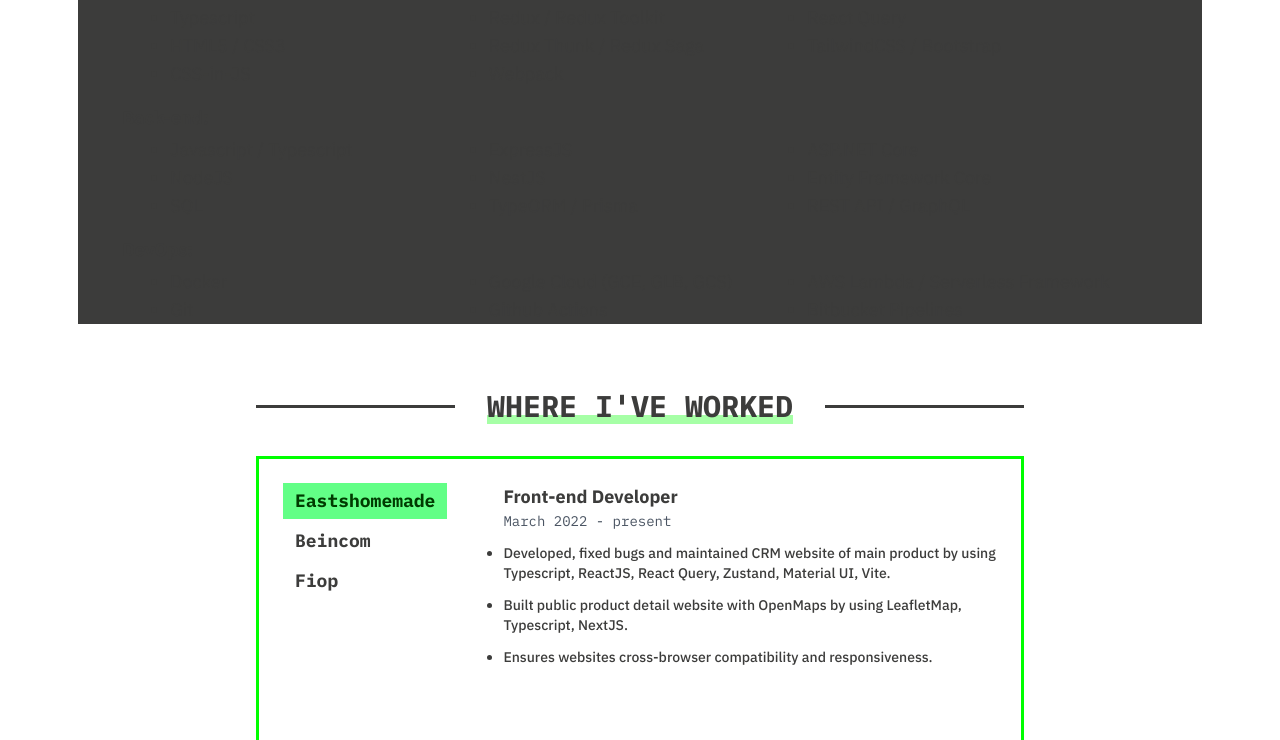
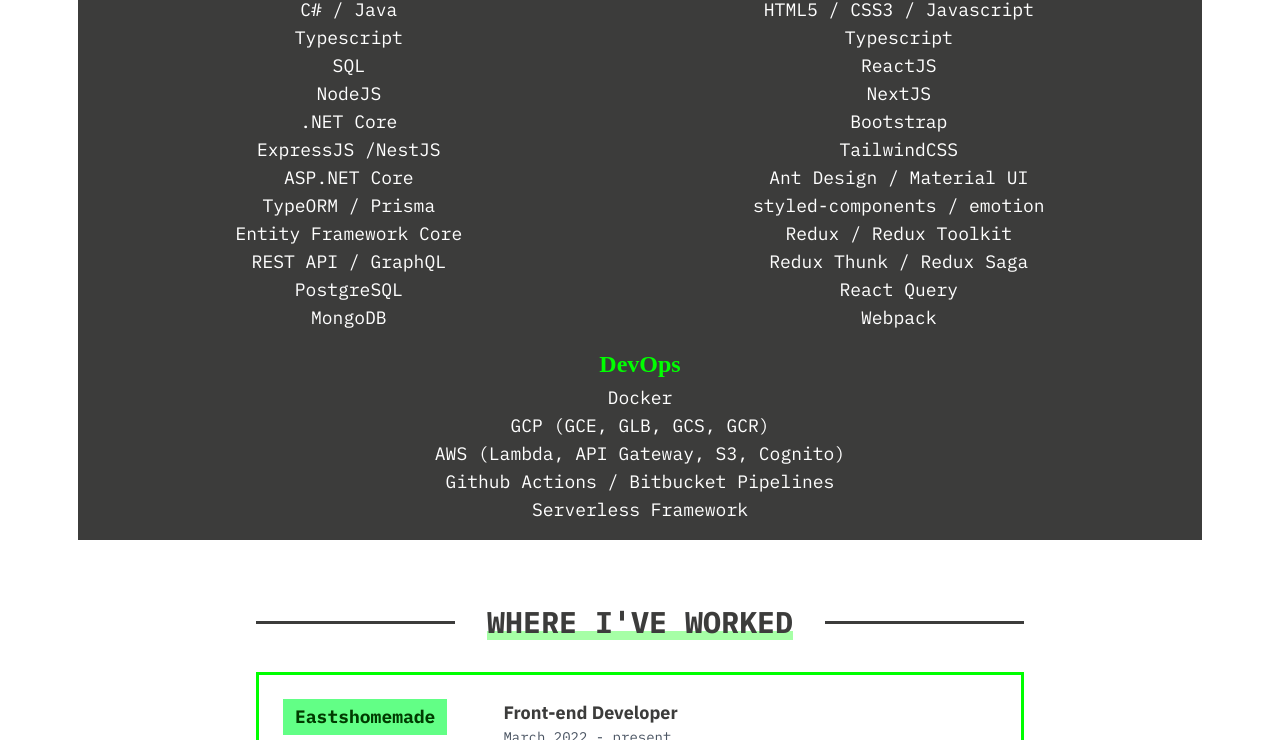
Before and after one commit to nguyenhaminhtuan/nguyenhaminhtuan.github.io, an Astro site: page / in a window 1280 px wide. Shown: the part 706-1446 px from the top of the page. Built offline with nearby package versions, Linux system fonts and the light colour scheme; Astro itself is replaced by a stand-in of ours; some packages are replaced by stand-ins of ours; a web font is replaced by a local one.

Commit message:
add new skills section style

```diff
--- a/src/components/SkillsSection.tsx
+++ b/src/components/SkillsSection.tsx
@@ -1,14 +1,48 @@
 import SectionHeaderText from './SectionHeaderText'
 
-function SkillItem({children}: {children: React.ReactNode}) {
-  return <li>{children}</li>
-}
+const frontend = [
+  'HTML5 / CSS3 / Javascript',
+  'Typescript',
+  'ReactJS',
+  'NextJS',
+  'Bootstrap',
+  'TailwindCSS',
+  'Ant Design / Material UI',
+  'styled-components / emotion',
+  'Redux / Redux Toolkit',
+  'Redux Thunk / Redux Saga',
+  'React Query',
+  'Webpack',
+]
+const backend = [
+  'C# / Java',
+  'Typescript',
+  'SQL',
+  'NodeJS',
+  '.NET Core',
+  'ExpressJS /NestJS',
+  'ASP.NET Core',
+  'TypeORM / Prisma',
+  'Entity Framework Core',
+  'REST API / GraphQL',
+  'PostgreSQL',
+  'MongoDB',
+]
+const devops = [
+  'Docker',
+  'GCP (GCE, GLB, GCS, GCR)',
+  'AWS (Lambda, API Gateway, S3, Cognito)',
+  'Github Actions / Bitbucket Pipelines',
+  'Serverless Framework',
+]
+const others = ['Git', 'Familiar with Figma', 'Familiar with Agile/Scrum']
 
-function ListSkill({children}: {children: React.ReactNode}) {
+function HeaderText(props: {children: React.ReactNode}) {
   return (
-    <ul className="ml-6 mt-1 grid list-disc grid-cols-2 gap-x-4 md:mx-12 md:grid-cols-3">
-      {children}
-    </ul>
+    <div
+      className="mb-1 font-hackernoonv2 text-lg font-bold text-green-200 md:text-2xl"
+      {...props}
+    />
   )
 }
 
@@ -16,49 +50,32 @@
   return (
     <section id="skills" className="mt-12 md:mt-16">
       <SectionHeaderText>What can I do</SectionHeaderText>
-      <div className="mt-6 flex justify-center bg-gray-100">
-        <div className="text-sm md:text-lg">
+      <div className="mt-6 bg-gray-100 p-4 text-center font-mono text-sm text-white-200  md:text-lg">
+        <div className="flex flex-col justify-around gap-x-2 gap-y-4 md:flex-row">
           <div>
-            <b>Front-end:</b>
-            <ListSkill>
-              <SkillItem>Javascript / Typescript</SkillItem>
-              <SkillItem>ReactJS</SkillItem>
-              <SkillItem>NextJS</SkillItem>
-              <SkillItem>Typescript</SkillItem>
-              <SkillItem>Redux / Redux Toolkit</SkillItem>
-              <SkillItem>React Query</SkillItem>
-              <SkillItem>HTML5 / CSS3</SkillItem>
-              <SkillItem>Redux Thunk / Redux Saga</SkillItem>
-              <SkillItem>TailwindCSS / Bootstrap</SkillItem>
-              <SkillItem>CSS-in-JS</SkillItem>
-              <SkillItem>Webpack</SkillItem>
-            </ListSkill>
-          </div>
-          <div className="my-4">
-            <b>Back-end:</b>
-            <ListSkill>
-              <SkillItem>Javascript / Typescript</SkillItem>
-              <SkillItem>ExpressJS</SkillItem>
-              <SkillItem>ASP.NET Core</SkillItem>
-              <SkillItem>NodeJS</SkillItem>
-              <SkillItem>NestJS</SkillItem>
-              <SkillItem>Entity Framework Core</SkillItem>
-              <SkillItem>SQL</SkillItem>
-              <SkillItem>TypeORM / Prisma</SkillItem>
-              <SkillItem>REST API / GraphQL</SkillItem>
-            </ListSkill>
+            <HeaderText>Back-end</HeaderText>
+            <ul>
+              {backend.map((s) => (
+                <li>{s}</li>
+              ))}
+            </ul>
           </div>
           <div>
-            <b>DevOps:</b>
-            <ListSkill>
-              <SkillItem>Docker</SkillItem>
-              <SkillItem>Google Cloud (GCE, GLB, GCS)</SkillItem>
-              <SkillItem>AWS Lambda / Serverless Framework</SkillItem>
-              <SkillItem>Git</SkillItem>
-              <SkillItem>Github Actions</SkillItem>
-              <SkillItem>Bitbucket Pipelines</SkillItem>
-            </ListSkill>
+            <HeaderText>Front-end</HeaderText>
+            <ul>
+              {frontend.map((s) => (
+                <li>{s}</li>
+              ))}
+            </ul>
           </div>
+        </div>
+        <div className="mt-4">
+          <HeaderText>DevOps</HeaderText>
+          <ul>
+            {devops.map((s) => (
+              <li>{s}</li>
+            ))}
+          </ul>
         </div>
       </div>
     </section>
--- a/src/styles/global.css
+++ b/src/styles/global.css
@@ -1,6 +1,11 @@
 @font-face {
   font-family: 'Hackernoon';
   src: url('/fonts/HackerNoonV1-Regular.ttf');
+  font-display: swap;
+}
+@font-face {
+  font-family: 'HackernoonV2';
+  src: url('/fonts/HackerNoonV2-Regular.ttf');
   font-display: swap;
 }
 @font-face {
--- a/tailwind.config.cjs
+++ b/tailwind.config.cjs
@@ -8,6 +8,7 @@
         sans: "'IBM Plex Sans', sans-serif",
         mono: "'IBM Plex Mono', monospace",
         hackernoon: 'Hackernoon',
+        hackernoonv2: 'HackernoonV2',
       },
       container: {
         center: true,
```
